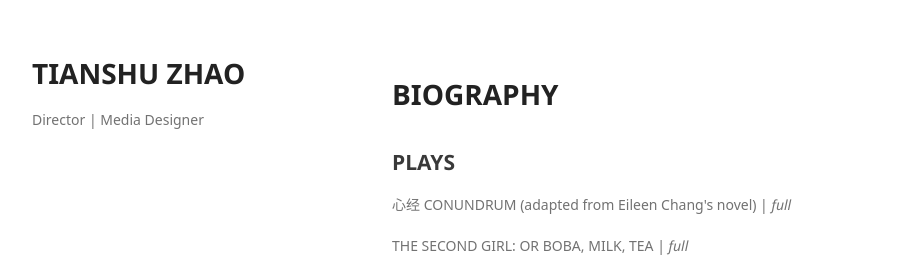
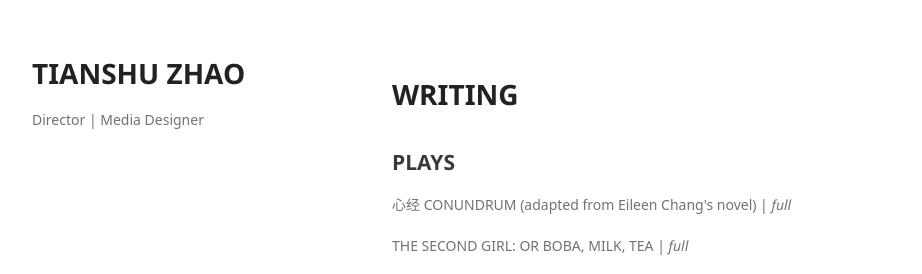
Before and after one commit to tianshu-z/tianshu-z.github.io, a Jekyll site: the page built from writing.html, in a window 1280 px wide. Shown: the top 274 px of the page, without its empty margins (178-1100 px from the left). Built offline with Jekyll 4.4.1, drawn with Linux system fonts in a browser that asks for light colours; some web fonts are replaced.

Commit message:
Update writing.html

```diff
--- a/writing.html
+++ b/writing.html
@@ -8,7 +8,7 @@ layout: default
 <html>
 
   <br>
-    <h1>BIOGRAPHY</h1>
+    <h1>WRITING</h1>
   <br>
 
 	<body>
```
